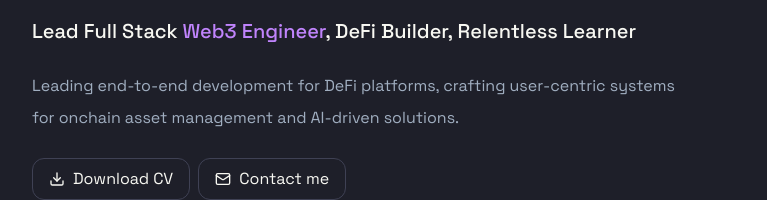
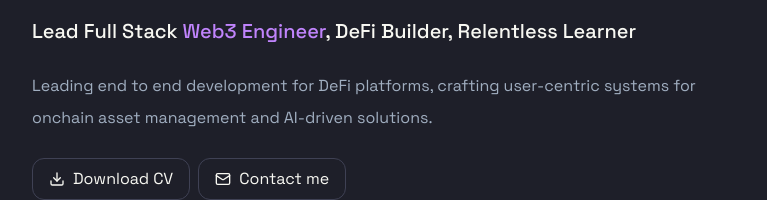
Before and after one commit to shan8851/shan_site, a Next.js app: page / in a window 1280 px wide. Shown: the part 182-382 px from the top of the page, without its empty margins (256-1023 px from the left). Built offline with nearby package versions, Linux system fonts and the light colour scheme.

Commit message:
chore: update

```diff
--- a/app/components/header.tsx
+++ b/app/components/header.tsx
@@ -22,7 +22,7 @@ export const Header = () => (
     </p>
 
     <p className="text-base leading-loose text-textSecondary max-w-prose">
-      Leading end-to-end development for DeFi platforms, crafting user-centric
+      Leading end to end development for DeFi platforms, crafting user-centric
       systems for onchain asset management and AI-driven solutions.
     </p>
     <div className="flex items-center gap-2">
```
